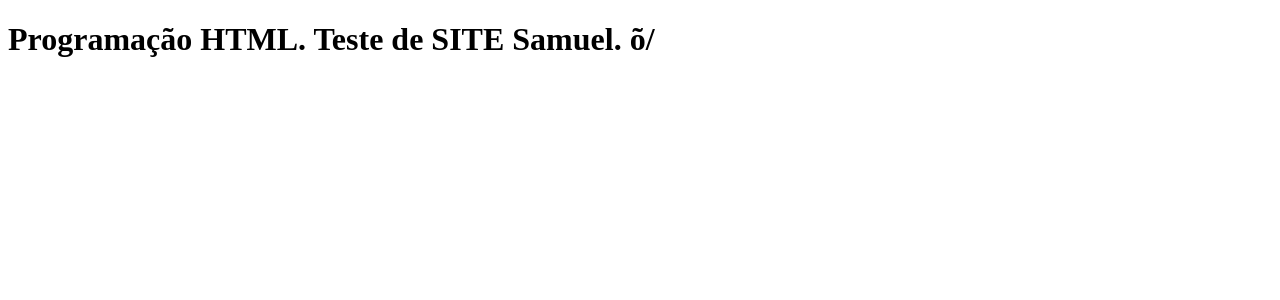
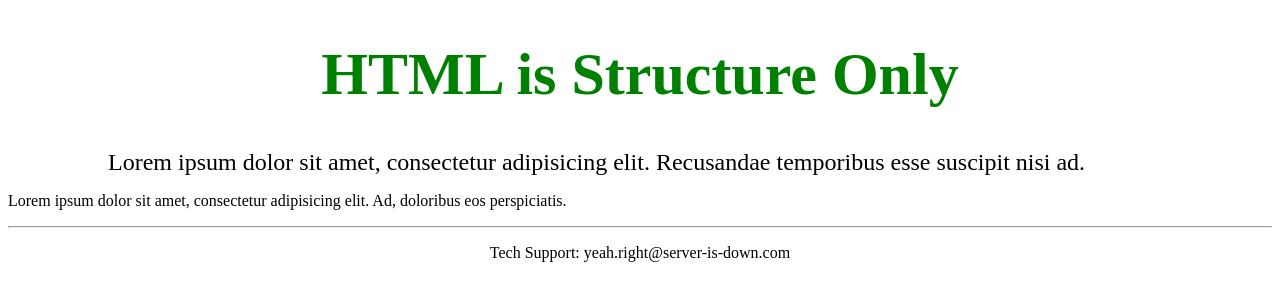
Before and after one commit to SHunsche/coursera-test, a plain HTML site: page site/index.html in a window 1280 px wide. Drawn offline with Linux system fonts and the light colour scheme.

Commit message:
alteracao teste

```diff
--- a/site/index.html
+++ b/site/index.html
@@ -1,9 +1,18 @@
-<!DOCTYPE html>
+<!doctype html>
 <html>
-<head>
-	<title>Hello Coursera</title>
-</head>
-<body>
-<h1> Programação HTML. Teste de SITE Samuel. õ/ </h1>
-</body>
+  <head>
+    <title>HTML is Structure Only (After)</title>
+  </head>
+  <body>
+    <h1 style="color: green; font-size: 60px; text-align: center;">HTML is Structure Only</h1>
+    <p style="margin: 0 100px 0 100px; font-size: 1.5em;">Lorem ipsum dolor sit amet, consectetur adipisicing elit. Recusandae temporibus esse suscipit nisi ad.</p>
+    <p>Lorem ipsum dolor sit amet, consectetur adipisicing elit. Ad, doloribus eos perspiciatis.</p>
+    <footer>
+      <hr>
+      <p style="text-align: center;"
+         onclick="alert('EMAILING US IS USELESS');">
+         Tech Support: yeah.right@server-is-down.com
+      </p>
+    </footer>
+  </body>
 </html>
```
